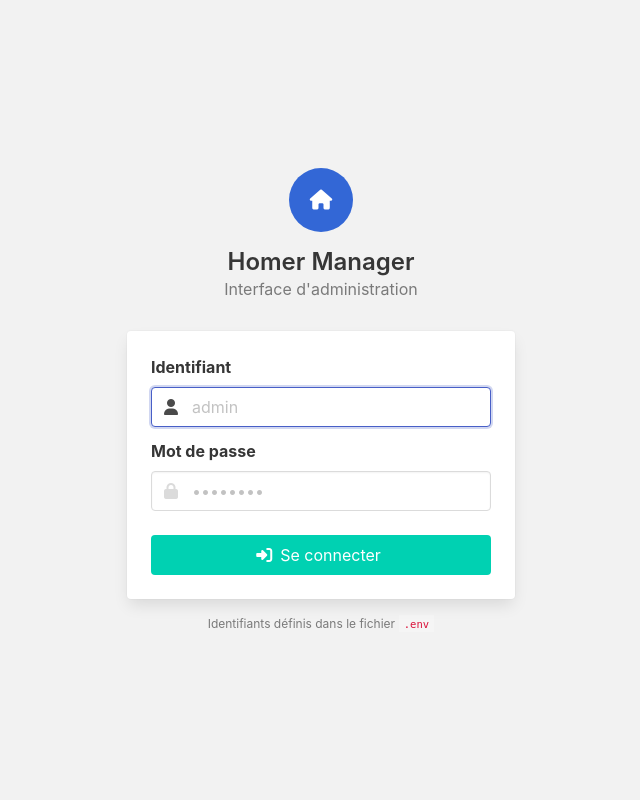
After one commit to XPouPouille/homelab, a Flask app: page /login in a window 1280 px wide. The commit adds this page. Shown: the whole page, without its empty margins (319-959 px from the left). Run offline with Flask 3, Linux system fonts and the light colour scheme; parts of the project's set-up code (start-up, migrations or seed data) failed here and were passed over.

Commit message:
feat: add authentication to Homer Manager
- login page (Bulma, FR) at /login — credentials from .env
- session-based auth via Flask; all routes + API protected with @login_required
- /logout clears session and redirects to /login
- SECRET_KEY from .env (auto-generated at runtime if not set)
- MANAGER_PASSWORD empty → warning logged, auth bypassed (startup safety)
- .env.example: add MANAGER_USER, MANAGER_PASSWORD, SECRET_KEY
- docker-compose: pass new env vars to homer-manager
- index.html: add logout button in header

Co-Authored-By: Claude Sonnet 4.6 <noreply@anthropic.com>

```diff
--- a/homepage/docker-compose.yml
+++ b/homepage/docker-compose.yml
@@ -49,6 +49,9 @@ services:
       - SYNC_INTERVAL=60
       - DOMAIN=${DOMAIN}
       - MANAGER_SUBDOMAIN=${MANAGER_SUBDOMAIN}
+      - MANAGER_USER=${MANAGER_USER}
+      - MANAGER_PASSWORD=${MANAGER_PASSWORD}
+      - SECRET_KEY=${SECRET_KEY}
     networks:
       - frontend
     depends_on:
--- a/homepage/homer-manager/app.py
+++ b/homepage/homer-manager/app.py
@@ -2,17 +2,20 @@ import json
 import logging
 import os
 import re
+import secrets
 import threading
 import time
 import uuid
+from functools import wraps
 from pathlib import Path
 
 import docker
 import yaml
-from flask import Flask, jsonify, render_template, request
+from flask import Flask, jsonify, redirect, render_template, request, session, url_for
 
 logging.basicConfig(level=logging.INFO)
 app = Flask(__name__)
+app.secret_key = os.environ.get("SECRET_KEY") or secrets.token_hex(32)
 
 CONFIG_PATH = os.environ.get("HOMER_CONFIG", "/config/config.yml")
 DATA_PATH = os.environ.get("DATA_PATH", "/data")
@@ -20,12 +23,49 @@ CUSTOM_LINKS_FILE = os.path.join(DATA_PATH, "custom_links.json")
 SYNC_INTERVAL = int(os.environ.get("SYNC_INTERVAL", "60"))
 DOMAIN = os.environ.get("DOMAIN", "")
 MANAGER_SUBDOMAIN = os.environ.get("MANAGER_SUBDOMAIN", "manager")
+MANAGER_USER = os.environ.get("MANAGER_USER", "admin")
+MANAGER_PASSWORD = os.environ.get("MANAGER_PASSWORD", "")
 DOMAIN_PLACEHOLDER = "votre-domaine.com"
 
 MANAGED_GROUP_DOCKER = "Auto-Discovered"
 MANAGED_GROUP_CUSTOM = "Custom Links"
 MANAGED_GROUPS = {MANAGED_GROUP_DOCKER, MANAGED_GROUP_CUSTOM}
 
+
+# ---------- Auth ----------
+
+def login_required(f):
+    @wraps(f)
+    def decorated(*args, **kwargs):
+        if not session.get("authenticated"):
+            if request.is_json:
+                return jsonify({"error": "Unauthorized"}), 401
+            return redirect(url_for("login", next=request.path))
+        return f(*args, **kwargs)
+    return decorated
+
+
+@app.route("/login", methods=["GET", "POST"])
+def login():
+    error = None
+    if request.method == "POST":
+        user = request.form.get("username", "")
+        pwd = request.form.get("password", "")
+        if user == MANAGER_USER and pwd == MANAGER_PASSWORD and MANAGER_PASSWORD:
+            session["authenticated"] = True
+            session.permanent = False
+            return redirect(request.args.get("next") or url_for("index"))
+        error = "Identifiants incorrects"
+    return render_template("login.html", error=error)
+
+
+@app.route("/logout")
+def logout():
+    session.clear()
+    return redirect(url_for("login"))
+
+
+# ---------- Helpers ----------
 
 def load_custom_links():
     if os.path.exists(CUSTOM_LINKS_FILE):
@@ -57,7 +97,7 @@ def get_docker_services():
                     if ".rule" in key and "Host" in val:
                         m = re.search(r"Host\(`([^`]+)`\)", val)
                         if m:
-                            url = f"http://{m.group(1)}"
+                            url = f"https://{m.group(1)}"
                             break
 
             services.append({
@@ -77,7 +117,6 @@ def get_docker_services():
 
 
 def _inject_domain(obj):
-    """Recursively replace DOMAIN_PLACEHOLDER with actual DOMAIN in all string values."""
     if not DOMAIN or DOMAIN == DOMAIN_PLACEHOLDER:
         return obj
     if isinstance(obj, str):
@@ -151,22 +190,28 @@ def _background_sync():
             app.logger.error("Background sync error: %s", e)
 
 
+# ---------- Routes ----------
+
 @app.route("/")
+@login_required
 def index():
     return render_template("index.html")
 
 
 @app.route("/api/containers")
+@login_required
 def api_containers():
     return jsonify(get_docker_services())
 
 
 @app.route("/api/links", methods=["GET"])
+@login_required
 def api_get_links():
     return jsonify(load_custom_links())
 
 
 @app.route("/api/links", methods=["POST"])
+@login_required
 def api_add_link():
     data = request.get_json()
     if not data or not data.get("name") or not data.get("url"):
@@ -181,6 +226,7 @@ def api_add_link():
 
 
 @app.route("/api/links/<link_id>", methods=["DELETE"])
+@login_required
 def api_delete_link(link_id):
     links = load_custom_links()
     links = [lnk for lnk in links if lnk.get("id") != link_id]
@@ -190,12 +236,15 @@ def api_delete_link(link_id):
 
 
 @app.route("/api/sync", methods=["POST"])
+@login_required
 def api_sync():
     sync_homer_config()
     return jsonify({"status": "ok"})
 
 
 if __name__ == "__main__":
+    if not MANAGER_PASSWORD:
+        app.logger.warning("MANAGER_PASSWORD is not set — authentication disabled!")
     Path(DATA_PATH).mkdir(parents=True, exist_ok=True)
     sync_homer_config()
     t = threading.Thread(target=_background_sync, daemon=True)
--- a/homepage/homer-manager/templates/index.html
+++ b/homepage/homer-manager/templates/index.html
@@ -44,6 +44,10 @@
               <span class="icon"><i class="fas fa-sync-alt"></i></span>
               <span>Sync Now</span>
             </button>
+            <a class="button is-danger is-light is-small" href="/logout">
+              <span class="icon"><i class="fas fa-sign-out-alt"></i></span>
+              <span>Déconnexion</span>
+            </a>
           </div>
         </div>
       </div>
--- /dev/null
+++ b/homepage/homer-manager/templates/login.html
@@ -0,0 +1,94 @@
+<!DOCTYPE html>
+<html lang="fr">
+<head>
+  <meta charset="UTF-8">
+  <meta name="viewport" content="width=device-width, initial-scale=1">
+  <title>Homer Manager — Connexion</title>
+  <link rel="stylesheet" href="https://cdn.jsdelivr.net/npm/bulma@0.9.4/css/bulma.min.css">
+  <link rel="stylesheet" href="https://cdnjs.cloudflare.com/ajax/libs/font-awesome/6.5.0/css/all.min.css">
+  <style>
+    html, body { height: 100%; background: #f2f2f2; }
+    .login-wrapper {
+      min-height: 100vh;
+      display: flex;
+      align-items: center;
+      justify-content: center;
+    }
+    .login-card {
+      width: 100%;
+      max-width: 420px;
+      padding: 0 1rem;
+    }
+    .login-header {
+      text-align: center;
+      margin-bottom: 2rem;
+    }
+    .login-header .icon-wrap {
+      width: 64px;
+      height: 64px;
+      border-radius: 50%;
+      background: #3367d6;
+      display: inline-flex;
+      align-items: center;
+      justify-content: center;
+      margin-bottom: 1rem;
+    }
+  </style>
+</head>
+<body>
+<div class="login-wrapper">
+  <div class="login-card">
+    <div class="login-header">
+      <div class="icon-wrap">
+        <span class="icon has-text-white is-large">
+          <i class="fas fa-home fa-lg"></i>
+        </span>
+      </div>
+      <p class="title is-4">Homer Manager</p>
+      <p class="subtitle is-6 has-text-grey">Interface d'administration</p>
+    </div>
+
+    <div class="card">
+      <div class="card-content">
+        {% if error %}
+        <div class="notification is-danger is-light py-2 mb-4">
+          <i class="fas fa-exclamation-circle mr-1"></i>{{ error }}
+        </div>
+        {% endif %}
+
+        <form method="POST">
+          <div class="field">
+            <label class="label">Identifiant</label>
+            <div class="control has-icons-left">
+              <input class="input" type="text" name="username"
+                     placeholder="admin" autofocus autocomplete="username" required>
+              <span class="icon is-left"><i class="fas fa-user"></i></span>
+            </div>
+          </div>
+
+          <div class="field">
+            <label class="label">Mot de passe</label>
+            <div class="control has-icons-left">
+              <input class="input" type="password" name="password"
+                     placeholder="••••••••" autocomplete="current-password" required>
+              <span class="icon is-left"><i class="fas fa-lock"></i></span>
+            </div>
+          </div>
+
+          <div class="field mt-5">
+            <button class="button is-primary is-fullwidth" type="submit">
+              <span class="icon"><i class="fas fa-sign-in-alt"></i></span>
+              <span>Se connecter</span>
+            </button>
+          </div>
+        </form>
+      </div>
+    </div>
+
+    <p class="has-text-centered has-text-grey is-size-7 mt-4">
+      Identifiants définis dans le fichier <code>.env</code>
+    </p>
+  </div>
+</div>
+</body>
+</html>
```
Also changed, not shown: 1 other file.
